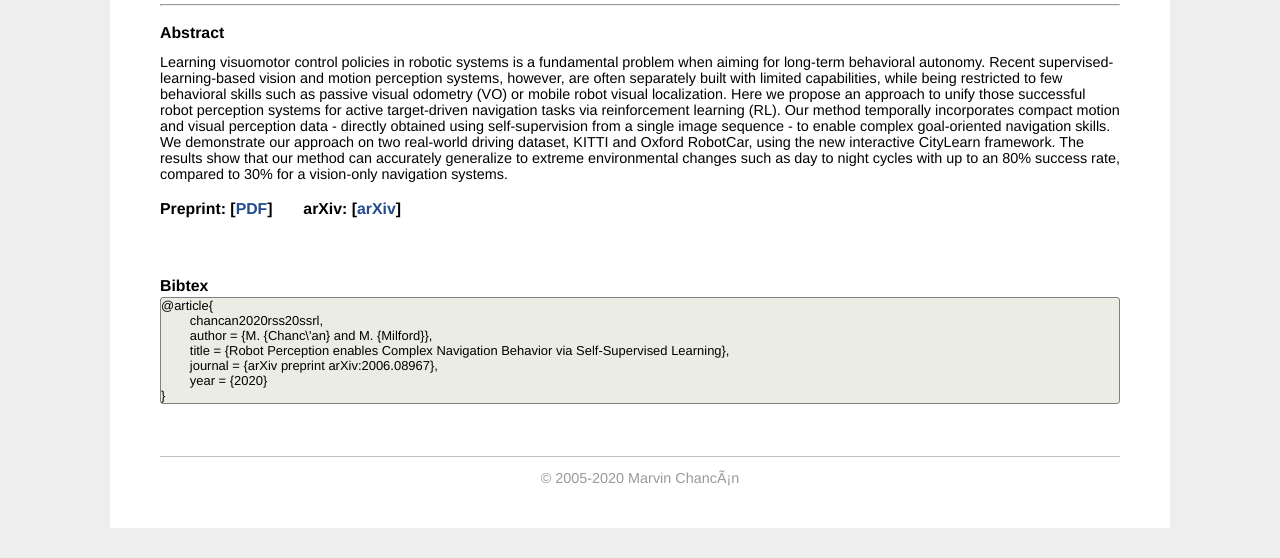
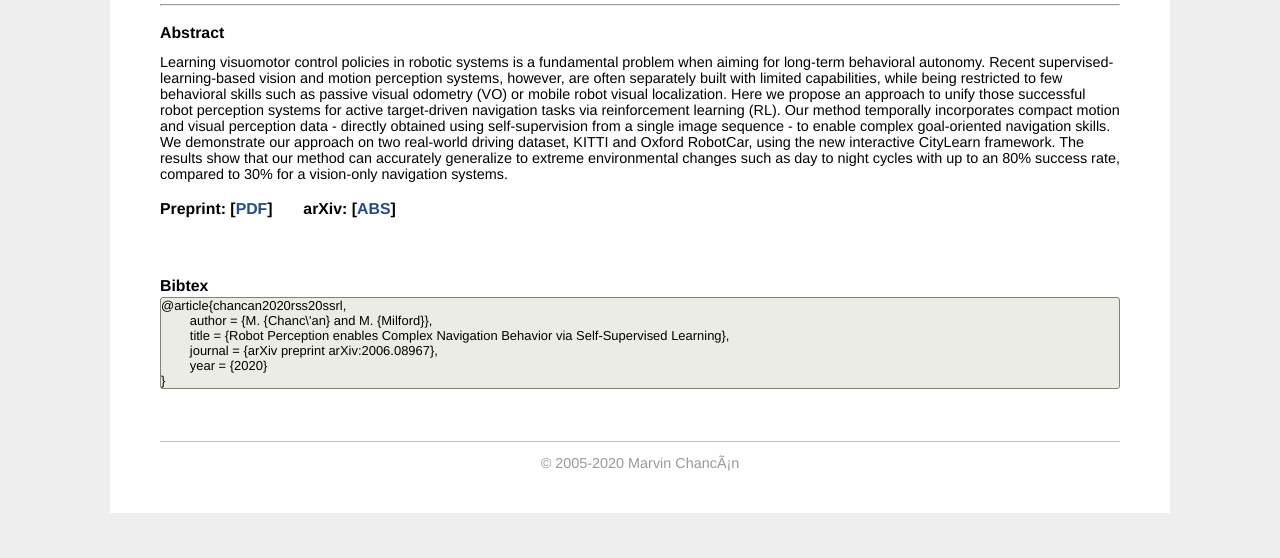
Before and after one commit to mchancan/mchancan.github.io, a Jekyll site: the page built from projects/RSS20SSRL/index.html, in a window 1280 px wide. Shown: the part 658-1216 px from the top of the page. Built offline with Jekyll 4.4.1, drawn with Linux system fonts in a browser that asks for light colours; comment, search, counter and statistics services are not loaded.

Commit message:
Update index.html

```diff
--- a/projects/RSS20SSRL/index.html
+++ b/projects/RSS20SSRL/index.html
@@ -26,7 +26,7 @@ title: "Robot Perception enables Complex Navigation Behavior via Self-Supervised
 </td>
 
 <td>
-	<h3> Preprint: [<a href="2006.08967.pdf">PDF</a>]  &nbsp; &nbsp; &nbsp; arXiv: [<a href="https://arxiv.org/abs/2006.08967">arXiv</a>] </h3>
+	<h3> Preprint: [<a href="2006.08967.pdf" target="_blank">PDF</a>]  &nbsp; &nbsp; &nbsp; arXiv: [<a href="https://arxiv.org/abs/2006.08967" target="_blank">ABS</a>] </h3>
 </td>
 
 <br>
@@ -34,8 +34,7 @@ title: "Robot Perception enables Complex Navigation Behavior via Self-Supervised
 
 <h3 style="margin-bottom:0px;">Bibtex</h3>
 <pre>
-@article{
-	chancan2020rss20ssrl,
+@article{chancan2020rss20ssrl,
 	author = {M. {Chanc\'an} and M. {Milford}},
 	title = {Robot Perception enables Complex Navigation Behavior via Self-Supervised Learning},
 	journal = {arXiv preprint arXiv:2006.08967},
```
